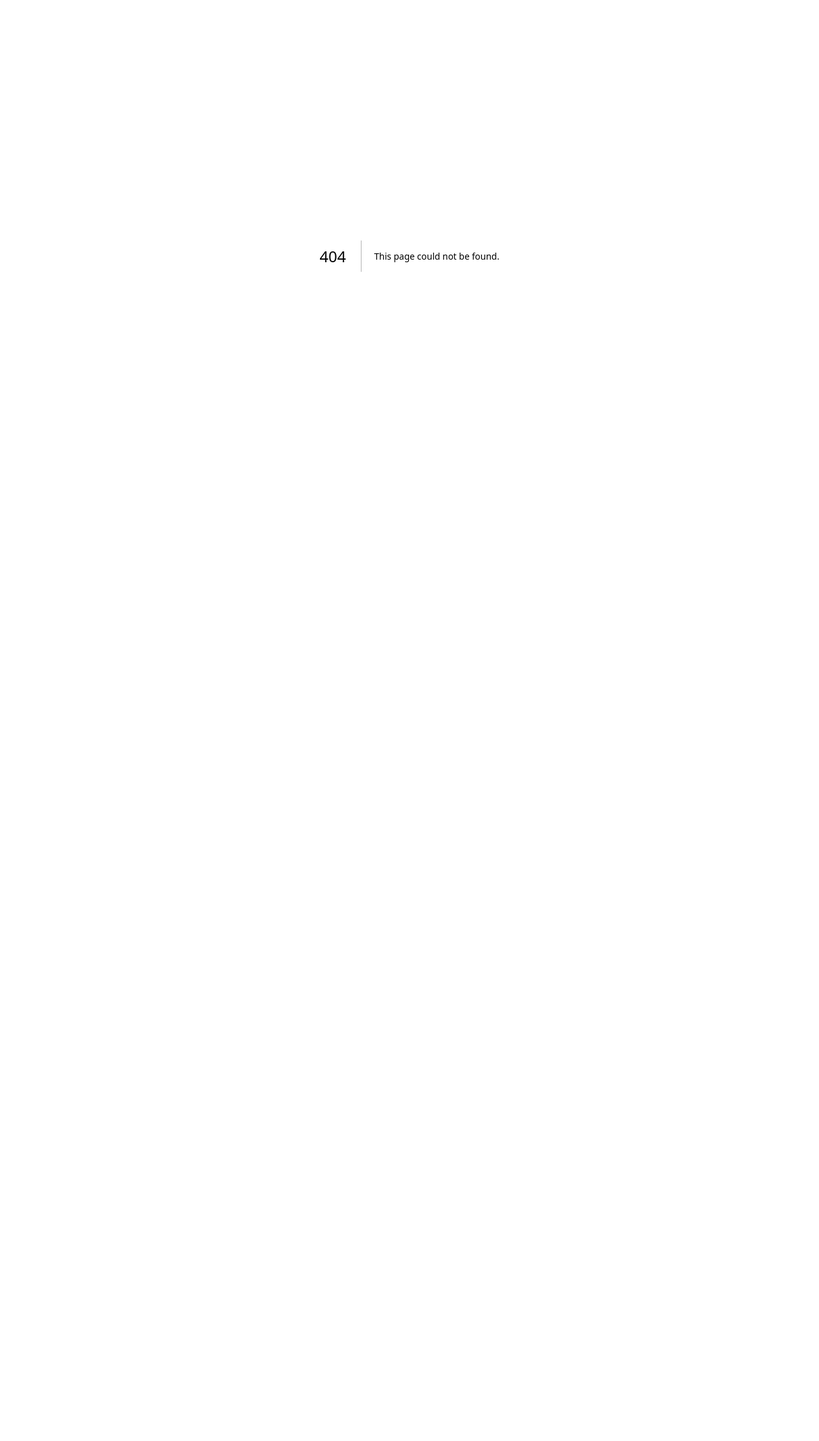
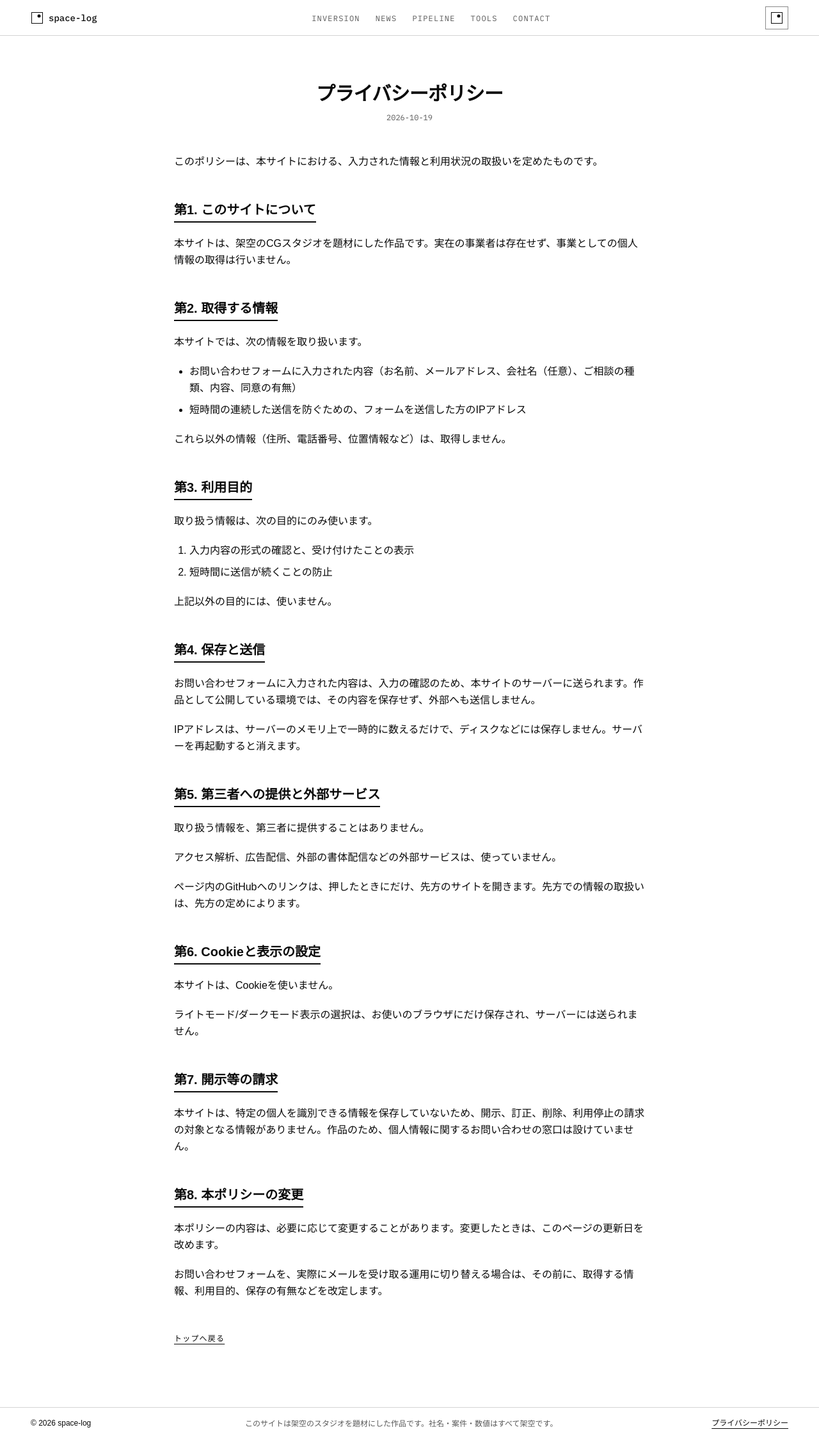
Before and after one commit to nokgc333/space-log, a Next.js app: page /privacy in a window 1280 px wide. Before the commit this address had no page. Shown: the whole page at 64% size. Before the commit the page ends 800 px from the top, so only its background shows below. Built offline with nearby package versions, Linux system fonts and the light colour scheme; a web font is replaced by a local one.

Commit message:
feat: add the privacy page

```diff
--- /dev/null
+++ b/src/app/privacy/page.tsx
@@ -0,0 +1,48 @@
+import type { Metadata } from "next";
+import Link from "next/link";
+
+import { SiteFooter } from "@/components/layout/site-footer";
+import { SiteHeader } from "@/components/layout/site-header";
+import { PolicyDocument } from "@/components/privacy/policy-document";
+import { privacy, site } from "@/lib/content";
+
+export const metadata: Metadata = {
+  title: privacy.title,
+  alternates: { canonical: "/privacy" },
+  openGraph: {
+    title: `${privacy.title} | ${site.name}`,
+    description: site.description,
+    url: new URL("/privacy", site.url).toString(),
+  },
+};
+
+export default function PrivacyPage() {
+  return (
+    <>
+      <SiteHeader site={site} navBase="/" />
+      <main id="main" className="mx-auto w-full max-w-3xl px-4 pt-32 pb-24">
+        <article aria-labelledby="privacy-title">
+          <header className="mb-12 text-center">
+            <h1
+              id="privacy-title"
+              className="font-display text-3xl font-bold tracking-tight text-ink"
+            >
+              {privacy.title}
+            </h1>
+            <p className="mt-3 font-mono text-xs text-muted">
+              <time dateTime={privacy.updated}>{privacy.updated}</time>
+            </p>
+          </header>
+          <PolicyDocument lead={privacy.lead} sections={privacy.sections} />
+          <Link
+            href="/"
+            className="inline-block font-mono text-xs tracking-widest underline underline-offset-4"
+          >
+            {privacy.backLabel}
+          </Link>
+        </article>
+      </main>
+      <SiteFooter site={site} year={new Date().getFullYear()} />
+    </>
+  );
+}
```
Also changed, not shown: 1 other file (tests, documents, lock files or other folders).
